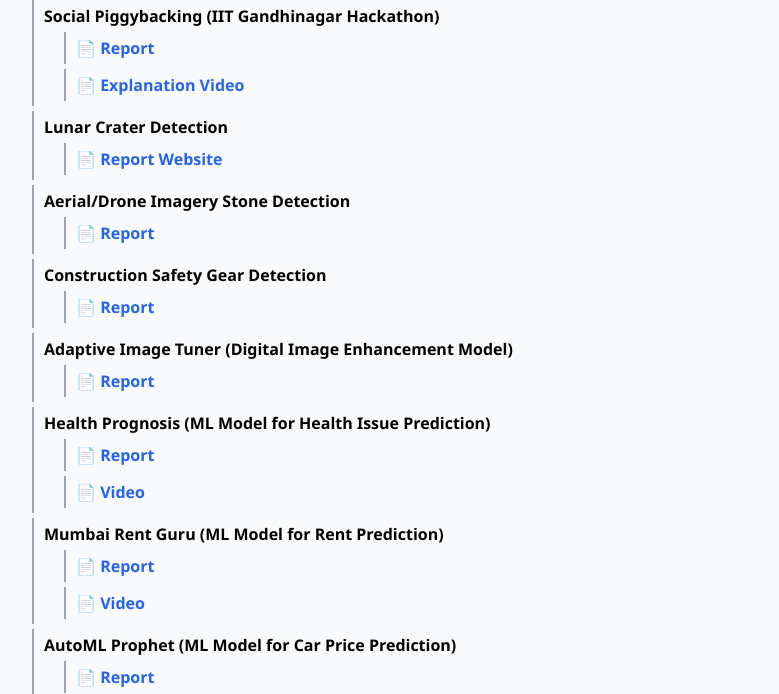
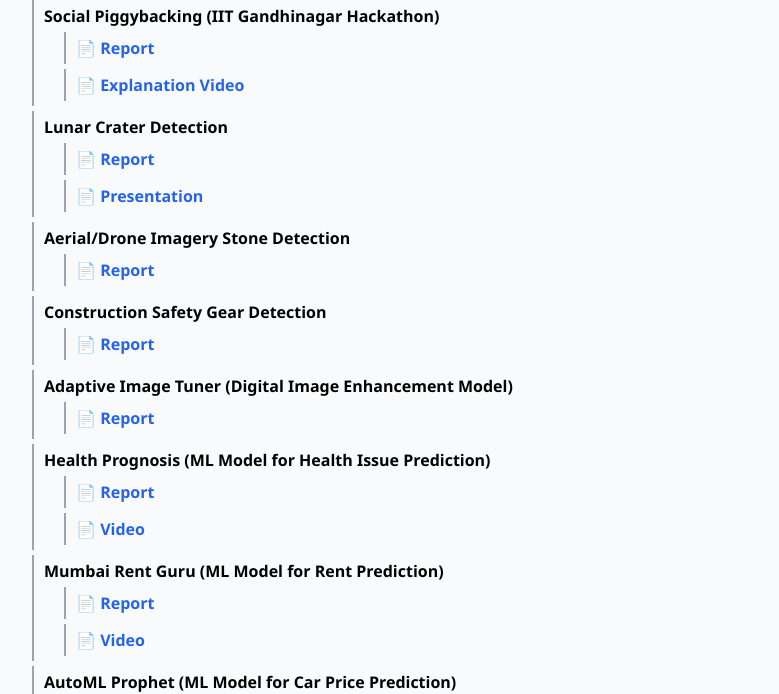
Before and after one commit to Mihir2811/Document, a plain HTML site: page index.html in a window 1280 px wide. Shown: the part 106-800 px from the top of the page, without its empty margins (8-787 px from the left). Drawn offline with Linux system fonts and the light colour scheme.

Commit message:
Update index.html

```diff
--- a/index.html
+++ b/index.html
@@ -39,7 +39,8 @@
   </div>
 
   <div class="folder">Lunar Crater Detection
-    <div class="document">📄 <a href="https://mihir2811.github.io/Crater_Detection/" target="_blank">Report Website</a></div>
+    <div class="document">📄 <a href="https://drive.google.com/file/d/1Lyc-WaSbyNGtDeRBLuYAjUhBdjH9BRR2/view?usp=sharing" target="_blank">Report</a></div>
+    <div class="document">📄 <a href="https://docs.google.com/presentation/d/1S3fgBdOyHrsfLKiEZ21fNIIjMRAWeM9Q/edit?usp=sharing&ouid=108931138816409643701&rtpof=true&sd=true" target="_blank">Presentation</a></div>
   </div>
 
   <div class="folder">Aerial/Drone Imagery Stone Detection
```
